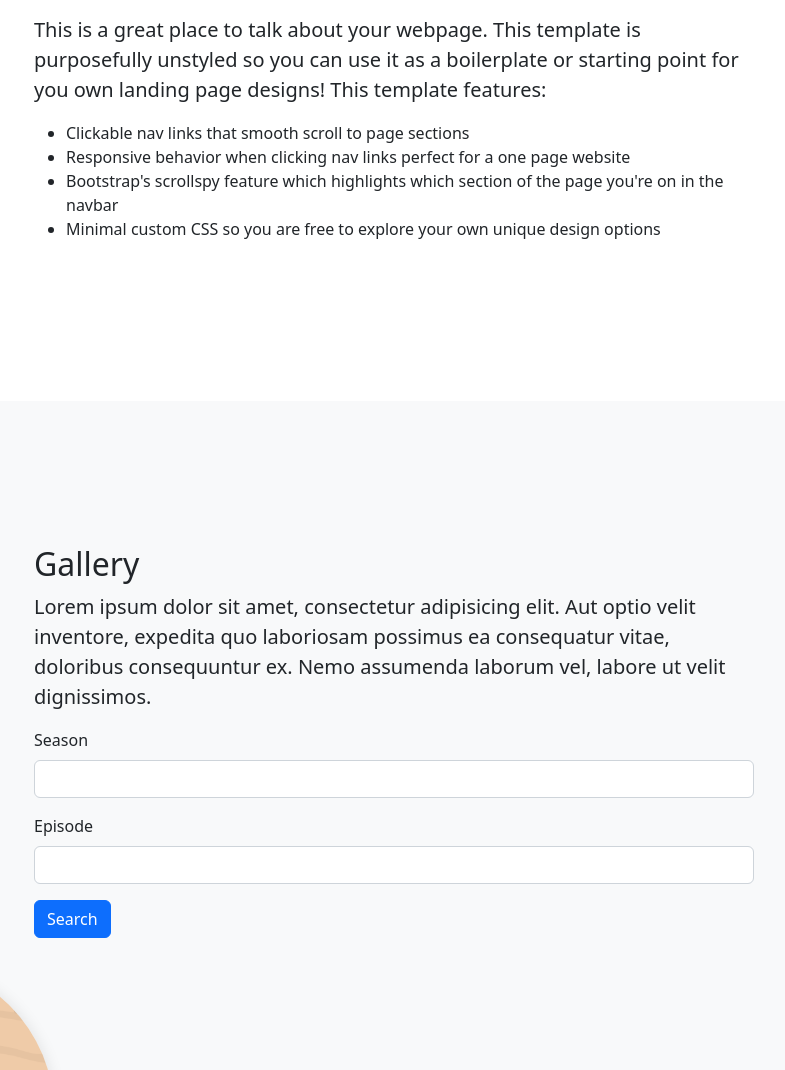
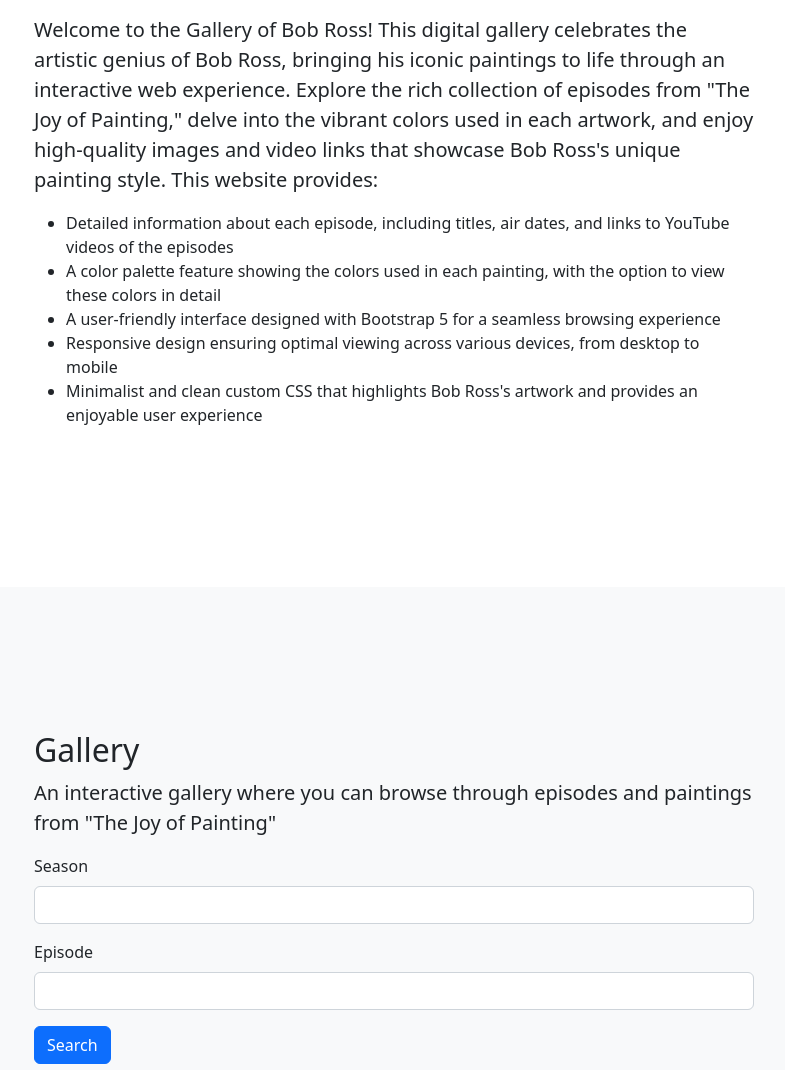
Before and after one commit to cpmoore0317/gallery_of_bob_ross, a website: page index.html in a window 1280 px wide. Shown: the part 1120-2190 px from the top of the page, without its empty margins (246-1031 px from the left). Drawn offline with nearby package versions, Linux system fonts and the light colour scheme.

Commit message:
Getting data to populate on the front-end

```diff
--- a/index.html
+++ b/index.html
@@ -16,7 +16,7 @@
     <!-- Navigation-->
     <nav class="navbar navbar-expand-lg navbar-dark bg-dark fixed-top" id="mainNav">
         <div class="container px-4">
-            <a class="navbar-brand" href="#page-top">Start Bootstrap</a>
+            <a class="navbar-brand" href="#page-top">Gallery of Bob Ross</a>
             <button class="navbar-toggler" type="button" data-bs-toggle="collapse" data-bs-target="#navbarResponsive"
                 aria-controls="navbarResponsive" aria-expanded="false" aria-label="Toggle navigation"><span
                     class="navbar-toggler-icon"></span></button>
@@ -55,13 +55,16 @@
                         <div class="mySlides">
                             <div class="numbertext">2 / 3</div>
                             <img src="images/stormy_seas.jpg" style="width:100%; height: 475px;">
-                            <div class="text">"The secret to doing anything is believing that you can do it. Anything that you believe you can do strong enough, you can do. Anything. As long as you believe."</div>
+                            <div class="text">"The secret to doing anything is believing that you can do it. Anything
+                                that you believe you can do strong enough, you can do. Anything. As long as you
+                                believe."</div>
                         </div>
 
                         <div class="mySlides">
                             <div class="numbertext">3 / 3</div>
                             <img src="images/the_old_mill.jpg" style="width:100%; height: 475px;">
-                            <div class="text">"Talent is a pursued interest. Anything that you’re willing to practice, you can do."</div>
+                            <div class="text">"Talent is a pursued interest. Anything that you’re willing to practice,
+                                you can do."</div>
                         </div>
 
                         <!-- Next and previous buttons -->
@@ -80,15 +83,23 @@
 
                     <br>
 
-                    <p class="lead">This is a great place to talk about your webpage. This template is purposefully
-                        unstyled so you can use it as a boilerplate or starting point for you own landing page designs!
-                        This template features:</p>
+                    <p class="lead">Welcome to the Gallery of Bob Ross! This digital gallery celebrates the artistic
+                        genius of Bob Ross, bringing his iconic paintings to life through an interactive web experience.
+                        Explore the rich collection of episodes from "The Joy of Painting," delve into the vibrant
+                        colors used in each artwork, and enjoy high-quality images and video links that showcase Bob
+                        Ross's unique painting style. This website provides:</p>
                     <ul>
-                        <li>Clickable nav links that smooth scroll to page sections</li>
-                        <li>Responsive behavior when clicking nav links perfect for a one page website</li>
-                        <li>Bootstrap's scrollspy feature which highlights which section of the page you're on in the
-                            navbar</li>
-                        <li>Minimal custom CSS so you are free to explore your own unique design options</li>
+                        <li>Detailed information about each episode, including titles, air dates, and links to YouTube
+                            videos of the episodes</li>
+                        <li>A color palette feature showing the colors used in each painting, with the option to view
+                            these colors in detail</li>
+                        <li>A user-friendly interface designed with Bootstrap 5 for a seamless browsing experience</li>
+                        <li>Responsive design ensuring optimal viewing across various devices, from desktop to mobile
+                        </li>
+                        <li>Minimalist and clean custom CSS that highlights Bob Ross's artwork and provides an enjoyable
+                            user experience</li>
+                    </ul>
+
                     </ul>
                 </div>
             </div>
@@ -101,7 +112,9 @@
             <div class="row gx-4 justify-content-center">
                 <div class="col-lg-8">
                     <h2>Gallery</h2>
-                    <p class="lead">Lorem ipsum dolor sit amet, consectetur adipisicing elit. Aut optio velit inventore, expedita quo laboriosam possimus ea consequatur vitae, doloribus consequuntur ex. Nemo assumenda laborum vel, labore ut velit dignissimos.</p>
+                    <p class="lead">An interactive gallery where you can browse through episodes and paintings from "The
+                        Joy of
+                        Painting"</p>
 
                     <!-- Search Form -->
                     <form id="episodeForm">
@@ -124,9 +137,9 @@
                         <p><strong>Title:</strong> <span id="episodeTitle"></span></p>
                         <p><strong>Season:</strong> <span id="episodeSeason"></span></p>
                         <p><strong>Episode:</strong> <span id="episodeNumber"></span></p>
-                        <p><strong>Air Date:</strong> <span id="episodeAirDate"></span></p>
                         <p><strong>YouTube Link:</strong> <a id="episodeYouTube" href="" target="_blank">Watch</a></p>
-                        <p><strong>Image Link:</strong> <img id="episodeImage" src="" alt="Episode Image" style="max-width: 100%; height: auto;" /></p>
+                        <p><strong>Image Link:</strong> <img id="episodeImage" src="" alt="Episode Image"
+                                style="max-width: 100%; height: auto;" /></p>
                     </div>
                 </div>
             </div>
@@ -134,20 +147,21 @@
         <div class="circle-menu">
             <div class="menu-item" style="--i:0; background-color: #DB0000;">11-15</div>
             <div class="menu-item" style="--i:1; background-color: #C79B00;"">16-20</div>
-            <div class="menu-item" style="--i:2; background-color: #FFCC00;"">21-25</div>
-            <div class="menu-item" style="--i:3; background-color: #0C4B33;"">26-32</div>
-            <div class="menu-item" style="--i:4; background-color: #000F89;"">1-5</div>
-            <div class="menu-item" style="--i:5; background-color: #4E1500;"">6-10</div>
+            <div class=" menu-item" style="--i:2; background-color: #FFCC00;"">21-25</div>
+            <div class=" menu-item" style="--i:3; background-color: #0C4B33;"">26-32</div>
+            <div class=" menu-item" style="--i:4; background-color: #000F89;"">1-5</div>
+            <div class=" menu-item" style="--i:5; background-color: #4E1500;"">6-10</div>
         </div>
     </section>
     <!-- Contact section-->
-    <section id="contact">
+    <section id=" contact">
                 <div class="container px-4">
                     <div class="row gx-4 justify-content-center">
                         <div class="col-lg-8">
                             <h2>Contact us</h2>
                             <p class="lead">Lorem ipsum dolor sit amet, consectetur adipisicing elit. Vero odio fugiat
-                        voluptatem dolor, provident officiis, id iusto! Obcaecati incidunt, qui nihil beatae magnam et
+                                voluptatem dolor, provident officiis, id iusto! Obcaecati incidunt, qui nihil beatae
+                                magnam et
                                 repudiandae ipsa exercitationem, in, quo totam.</p>
                         </div>
                     </div>
--- a/js/scripts.js
+++ b/js/scripts.js
@@ -52,7 +52,6 @@
         document.getElementById('episodeTitle').textContent = data.TITLE || 'N/A';
         document.getElementById('episodeSeason').textContent = data.season || 'N/A';
         document.getElementById('episodeNumber').textContent = data.episode || 'N/A';
-        document.getElementById('episodeAirDate').textContent = data.air_date || 'N/A';
         document.getElementById('episodeYouTube').href = data.youtube_src || '#';
         document.getElementById('episodeYouTube').textContent = data.youtube_src ? 'Watch' : 'N/A';
         document.getElementById('episodeImage').src = data.img_link || '';
```
Lines whose indentation alone changed are shown as unchanged.
